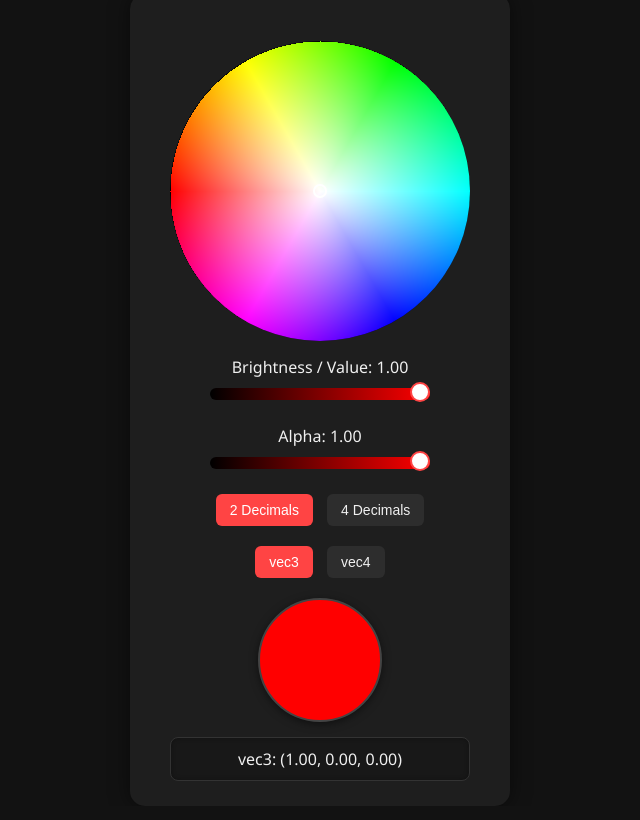
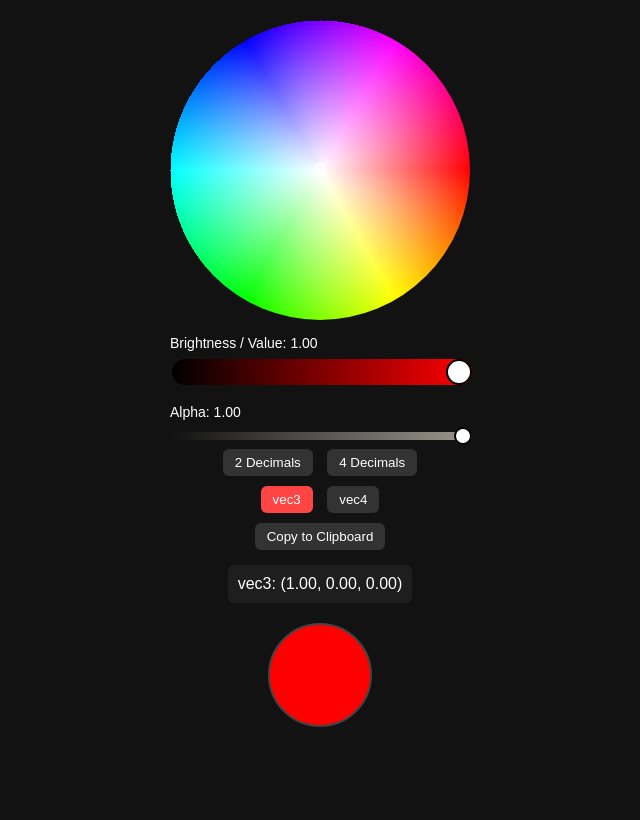
Before and after one commit to emir261/colorpicker-vec3-vec4-, a plain HTML site: page index.html in a window 1280 px wide. Shown: the whole page, without its empty margins (320-960 px from the left). Drawn offline with Linux system fonts and the light colour scheme.

Commit message:
Update index.html

```diff
--- a/index.html
+++ b/index.html
@@ -2,267 +2,284 @@
 <html lang="en">
 <head>
 <meta charset="UTF-8">
-<title>Color Picker with Gradient Value & Alpha</title>
+<title>Custom Hue Wheel Color Picker</title>
 <style>
 body {
-    font-family: 'Segoe UI', sans-serif;
-    background-color: #121212;
-    color: #f0f0f0;
+    background: #121212;
+    color: #fff;
+    font-family: Arial, sans-serif;
     display: flex;
-    justify-content: center;
+    flex-direction: column;
     align-items: center;
+    justify-content: flex-start;
     height: 100vh;
     margin: 0;
+    padding-top: 20px;
 }
 
-#container {
-    background: #1e1e1e;
-    padding: 25px 40px;
-    border-radius: 15px;
-    box-shadow: 0 0 20px rgba(0,0,0,0.5);
-    text-align: center;
+canvas {
+    border-radius: 50%;
+    cursor: crosshair;
 }
 
-h1 { margin-bottom: 20px; font-weight: 500; letter-spacing: 1px; }
+.slider-container {
+    width: 300px;
+    margin-top: 15px;
+}
 
-#pickerCanvas {
-    cursor: crosshair;
+label {
+    display: block;
+    margin-bottom: 6px;
+    font-size: 14px;
+}
+
+/* Kalın Brightness Slider */
+#valueSlider {
+    -webkit-appearance: none;
+    appearance: none;
+    width: 100%;
+    height: 26px;
+    border-radius: 13px;
+    background: linear-gradient(to right, black, red);
+    outline: none;
+}
+#valueSlider::-webkit-slider-thumb {
+    -webkit-appearance: none;
+    width: 26px;
+    height: 26px;
     border-radius: 50%;
-    margin: 0 auto 15px auto;
-    display: block;
-    background: #000;
+    background: #fff;
+    cursor: pointer;
+    border: 2px solid #000;
+    margin-top: 0px;
+}
+#valueSlider::-moz-range-thumb {
+    width: 26px;
+    height: 26px;
+    border-radius: 50%;
+    background: #fff;
+    cursor: pointer;
+    border: 2px solid #000;
+}
+
+/* Normal Alpha Slider */
+#alphaSlider {
+    -webkit-appearance: none;
+    appearance: none;
+    width: 100%;
+    height: 8px;
+    border-radius: 4px;
+    background: linear-gradient(to right, transparent, currentColor);
+    outline: none;
+}
+#alphaSlider::-webkit-slider-thumb {
+    -webkit-appearance: none;
+    width: 18px;
+    height: 18px;
+    border-radius: 50%;
+    background: #fff;
+    cursor: pointer;
+    border: 2px solid #000;
+}
+#alphaSlider::-moz-range-thumb {
+    width: 18px;
+    height: 18px;
+    border-radius: 50%;
+    background: #fff;
+    cursor: pointer;
+    border: 2px solid #000;
 }
 
 #preview {
-    width: 120px;
-    height: 120px;
-    margin: 15px auto;
+    width: 100px;
+    height: 100px;
     border-radius: 50%;
     border: 2px solid #444;
-    box-shadow: 0 2px 8px rgba(0,0,0,0.5);
-    position: relative;
-    overflow: hidden;
-    background-color: red;
+    margin-top: 20px;
+}
+
+button {
+    margin: 5px;
+    padding: 6px 12px;
+    background: #333;
+    border: none;
+    border-radius: 6px;
+    color: #fff;
+    cursor: pointer;
+}
+button:hover {
+    background: #555;
+}
+.active {
+    background: #ff4444;
 }
 
 #vecOutput {
     margin-top: 10px;
-    font-size: 16px;
-    background: #181818;
+    background: #1e1e1e;
     padding: 10px;
-    border-radius: 8px;
-    border: 1px solid #333;
-    box-shadow: inset 0 0 5px rgba(0,0,0,0.3);
-}
-
-button {
-    margin: 5px;
-    padding: 8px 14px;
-    background-color: #2d2d2d;
-    color: #f0f0f0;
-    border: none;
     border-radius: 6px;
-    cursor: pointer;
-    font-size: 14px;
-    transition: all 0.2s ease;
-}
-button:hover { background-color: #444; transform: scale(1.05); }
-.active { background-color: #ff4444; color: #fff; }
-
-input[type="range"] {
-    width: 220px;
-    margin-top: 10px;
-    -webkit-appearance: none;
-    appearance: none;
-    height: 12px;
-    border-radius: 6px;
-    outline: none;
-    box-sizing: border-box;
-    background: linear-gradient(to right, #000, red);
-}
-input[type="range"]::-webkit-slider-thumb {
-    -webkit-appearance: none;
-    appearance: none;
-    width: 20px;
-    height: 20px;
-    border-radius: 50%;
-    background: #fff;
-    cursor: pointer;
-    border: 2px solid #ff4444;
-    margin-top: -4px;
-}
-input[type="range"]::-moz-range-thumb {
-    width: 20px;
-    height: 20px;
-    border-radius: 50%;
-    background: #fff;
-    cursor: pointer;
-    border: 2px solid #ff4444;
 }
 </style>
 </head>
 <body>
-<div id="container">
-  <h1></h1>
 
 <canvas id="pickerCanvas" width="300" height="300"></canvas>
 
-  <div style="margin-top:15px;">
-    <label>Brightness / Value: <span id="valueLabel">1.00</span></label><br>
+<div class="slider-container">
+    <label>Brightness / Value: <span id="valueLabel">1.00</span></label>
     <input type="range" id="valueSlider" min="0" max="1" step="0.01" value="1">
 </div>
 
-  <div style="margin-top:20px;">
-    <label>Alpha: <span id="alphaValue">1.00</span></label><br>
+<div class="slider-container">
+    <label>Alpha: <span id="alphaValue">1.00</span></label>
     <input type="range" id="alphaSlider" min="0" max="1" step="0.01" value="1">
 </div>
 
-  <div style="margin-top: 15px;">
-    <button id="prec2" class="active">2 Decimals</button>
+<div>
+    <button id="prec2">2 Decimals</button>
     <button id="prec4">4 Decimals</button>
 </div>
-
-  <div style="margin-top: 10px;">
+<div>
     <button id="showVec3" class="active">vec3</button>
     <button id="showVec4">vec4</button>
 </div>
+<div>
+    <button id="copyBtn">Copy to Clipboard</button>
+</div>
+
+<div id="vecOutput">vec3: -, vec4: -</div>
 
 <div id="preview"></div>
-  <div id="vecOutput">vec3: -, vec4: -</div>
-</div>
 
 <script>
 const canvas = document.getElementById('pickerCanvas');
 const ctx = canvas.getContext('2d');
-const radius = canvas.width/2;
-
+const radius = canvas.width / 2;
+let hue = 0;
+let saturation = 1;
+let value = 1;
+let alpha = 1;
+let precision = 2;
+let currentMode = 'vec3';
+let markerPos = [radius, radius];
+const valueSlider = document.getElementById('valueSlider');
+const alphaSlider = document.getElementById('alphaSlider');
+const valueLabel = document.getElementById('valueLabel');
+const alphaValueLabel = document.getElementById('alphaValue');
 const preview = document.getElementById('preview');
 const vecOutput = document.getElementById('vecOutput');
-const alphaSlider = document.getElementById('alphaSlider');
-const alphaValueLabel = document.getElementById('alphaValue');
-const valueSlider = document.getElementById('valueSlider');
-const valueLabel = document.getElementById('valueLabel');
+const prec2 = document.getElementById('prec2');
+const prec4 = document.getElementById('prec4');
+const showVec3 = document.getElementById('showVec3');
+const showVec4 = document.getElementById('showVec4');
+const copyBtn = document.getElementById('copyBtn');
 
-let precision = 2;
-let currentMode = 'vec3';
-let hue=0, sat=1, val=1, alpha=1;
-let markerPos = [radius, radius];
-
-// HSV -> RGB
-function hsvToRgb(h,s,v){
-    let c=v*s, x=c*(1-Math.abs((h/60)%2-1)), m=v-c;
-    let r=0,g=0,b=0;
-    if(h>=0 && h<60){r=c;g=x;b=0;}
-    else if(h>=60 && h<120){r=x;g=c;b=0;}
-    else if(h>=120 && h<180){r=0;g=c;b=x;}
-    else if(h>=180 && h<240){r=0;g=x;b=c;}
-    else if(h>=240 && h<300){r=x;g=0;b=c;}
-    else {r=c;g=0;b=x;}
-    return [Math.round((r+m)*255),Math.round((g+m)*255),Math.round((b+m)*255)];
+function drawColorWheel(){
+    const image = ctx.createImageData(canvas.width, canvas.height);
+    for(let y=0; y<canvas.height; y++){
+        for(let x=0; x<canvas.width; x++){
+            const dx = x - radius;
+            const dy = y - radius;
+            const dist = Math.sqrt(dx*dx + dy*dy);
+            if(dist <= radius){
+                const angle = Math.atan2(dy, dx);
+                let h = (angle * 180 / Math.PI + 360) % 360;
+                const s = dist / radius;
+                const rgb = hsvToRgb(h, s, 1);
+                const index = (y * canvas.width + x) * 4;
+                image.data[index] = rgb[0];
+                image.data[index+1] = rgb[1];
+                image.data[index+2] = rgb[2];
+                image.data[index+3] = 255;
+            }
+        }
+    }
+    ctx.putImageData(image, 0, 0);
 }
 
-// Draw hue wheel
-function drawColorWheel(){
-    const image = ctx.createImageData(canvas.width,canvas.height);
-    for(let y=-radius;y<radius;y++){
-        for(let x=-radius;x<radius;x++){
-            const dx=x, dy=y;
-            const dist=Math.sqrt(dx*dx+dy*dy);
-            if(dist>radius) continue;
-            const angle=Math.atan2(dy,dx);
-            const hueAt=(angle/(2*Math.PI)+0.5)*360;
-            const satAt=dist/radius;
-            const rgb=hsvToRgb(hueAt,satAt,1);
-            const px=x+radius, py=y+radius;
-            const idx=(py*canvas.width+px)*4;
-            image.data[idx]=rgb[0];
-            image.data[idx+1]=rgb[1];
-            image.data[idx+2]=rgb[2];
-            image.data[idx+3]=255;
-        }
-    }
-    ctx.putImageData(image,0,0);
-}
-
-// Draw wheel + marker
-function drawColorWheelWithMarker(){
-    drawColorWheel();
+function drawMarker(){
     ctx.beginPath();
-    ctx.arc(markerPos[0], markerPos[1], 6, 0, 2*Math.PI);
+    ctx.arc(markerPos[0], markerPos[1], 6, 0, Math.PI*2);
     ctx.strokeStyle = '#fff';
     ctx.lineWidth = 2;
     ctx.stroke();
 }
 
-// Pick color from wheel
+function updateValueSliderBackground(){
+    const fullColor = `rgb(${hsvToRgb(hue, saturation, 1).join(',')})`;
+    valueSlider.style.background = `linear-gradient(to right, black, ${fullColor})`;
+}
+
 function pickColor(e){
     const rect = canvas.getBoundingClientRect();
     const x = e.clientX - rect.left - radius;
     const y = e.clientY - rect.top - radius;
-    const dist=Math.sqrt(x*x+y*y);
-    if(dist>radius) return;
-    const angle=Math.atan2(y,x);
-    hue=(angle/(2*Math.PI)+0.5)*360;
-    sat=dist/radius;
-    markerPos = [x+radius, y+radius];
+    const dist = Math.sqrt(x*x + y*y);
+    if(dist <= radius){
+        const angle = Math.atan2(y, x);
+        hue = (angle * 180 / Math.PI + 360) % 360;
+        saturation = dist / radius;
+        markerPos = [x + radius, y + radius];
+        updateValueSliderBackground();
         updatePreview();
-    drawColorWheelWithMarker();
+    }
 }
 
-// Update preview & vec
-function updatePreview(){
-    val=parseFloat(valueSlider.value);
-    alpha=parseFloat(alphaSlider.value);
-    const rgb = hsvToRgb(hue,sat,val);
-    preview.style.backgroundColor=`rgba(${rgb[0]},${rgb[1]},${rgb[2]},${alpha})`;
-    alphaValueLabel.textContent=alpha.toFixed(precision);
-    valueLabel.textContent=val.toFixed(precision);
-    const r=(rgb[0]/255).toFixed(precision);
-    const g=(rgb[1]/255).toFixed(precision);
-    const b=(rgb[2]/255).toFixed(precision);
-    const a=alpha.toFixed(precision);
-    vecOutput.textContent=currentMode==='vec3'?`vec3: (${r}, ${g}, ${b})`:`vec4: (${r}, ${g}, ${b}, ${a})`;
-    // Update gradient of value slider dynamically
-    const endColor = hsvToRgb(hue,sat,1);
-    valueSlider.style.background = `linear-gradient(to right, #000, rgb(${endColor[0]},${endColor[1]},${endColor[2]}))`;
+function hsvToRgb(h, s, v){
+    let f = (n, k = (n + h/60) % 6) => v - v*s*Math.max(Math.min(k,4-k,1),0);
+    return [Math.round(f(5)*255), Math.round(f(3)*255), Math.round(f(1)*255)];
 }
 
-// Events
-canvas.addEventListener('mousedown', e=>{
-    pickColor(e);
-    canvas.addEventListener('mousemove', pickColor);
-});
-window.addEventListener('mouseup', ()=>canvas.removeEventListener('mousemove', pickColor));
-alphaSlider.addEventListener('input',updatePreview);
-valueSlider.addEventListener('input',updatePreview);
+function updatePreview(){
+    const rgb = hsvToRgb(hue, saturation, value);
+    preview.style.backgroundColor = `rgba(${rgb[0]},${rgb[1]},${rgb[2]},${alpha})`;
+    const r = (rgb[0]/255).toFixed(precision);
+    const g = (rgb[1]/255).toFixed(precision);
+    const b = (rgb[2]/255).toFixed(precision);
+    const a = alpha.toFixed(precision);
+    const vec3Text = `vec3: (${r}, ${g}, ${b})`;
+    const vec4Text = `vec4: (${r}, ${g}, ${b}, ${a})`;
+    vecOutput.textContent = currentMode === 'vec3' ? vec3Text : vec4Text;
+    drawColorWheel();
+    drawMarker();
+}
 
-document.getElementById('prec2').addEventListener('click', ()=>{
-    precision=2;
-    document.getElementById('prec2').classList.add('active');
-    document.getElementById('prec4').classList.remove('active');
-    updatePreview();
-});
-document.getElementById('prec4').addEventListener('click', ()=>{
-    precision=4;
-    document.getElementById('prec4').classList.add('active');
-    document.getElementById('prec2').classList.remove('active');
-    updatePreview();
-});
-document.getElementById('showVec3').addEventListener('click', ()=>{
-    currentMode='vec3';
-    document.getElementById('showVec3').classList.add('active');
-    document.getElementById('showVec4').classList.remove('active');
-    updatePreview();
-});
-document.getElementById('showVec4').addEventListener('click', ()=>{
-    currentMode='vec4';
-    document.getElementById('showVec4').classList.add('active');
-    document.getElementById('showVec3').classList.remove('active');
+valueSlider.addEventListener('input', () => {
+    value = parseFloat(valueSlider.value);
+    valueLabel.textContent = value.toFixed(2);
     updatePreview();
 });
 
-// Initial draw
-drawColorWheelWithMarker();
+alphaSlider.addEventListener('input', () => {
+    alpha = parseFloat(alphaSlider.value);
+    alphaValueLabel.textContent = alpha.toFixed(2);
+    updatePreview();
+});
+
+prec2.addEventListener('click', () => { precision = 2; updatePreview(); });
+prec4.addEventListener('click', () => { precision = 4; updatePreview(); });
+showVec3.addEventListener('click', () => { currentMode = 'vec3'; showVec3.classList.add('active'); showVec4.classList.remove('active'); updatePreview(); });
+showVec4.addEventListener('click', () => { currentMode = 'vec4'; showVec4.classList.add('active'); showVec3.classList.remove('active'); updatePreview(); });
+
+copyBtn.addEventListener('click', () => {
+    navigator.clipboard.writeText(vecOutput.textContent).then(() => {
+        copyBtn.textContent = "Copied!";
+        setTimeout(() => copyBtn.textContent = "Copy to Clipboard", 1500);
+    });
+});
+
+canvas.addEventListener('mousedown', (e) => {
+    pickColor(e);
+    window.addEventListener('mousemove', pickColor);
+});
+window.addEventListener('mouseup', () => {
+    window.removeEventListener('mousemove', pickColor);
+});
+
+updateValueSliderBackground();
+drawColorWheel();
+drawMarker();
 updatePreview();
 </script>
 </body>
```
Lines whose indentation alone changed are shown as unchanged.
